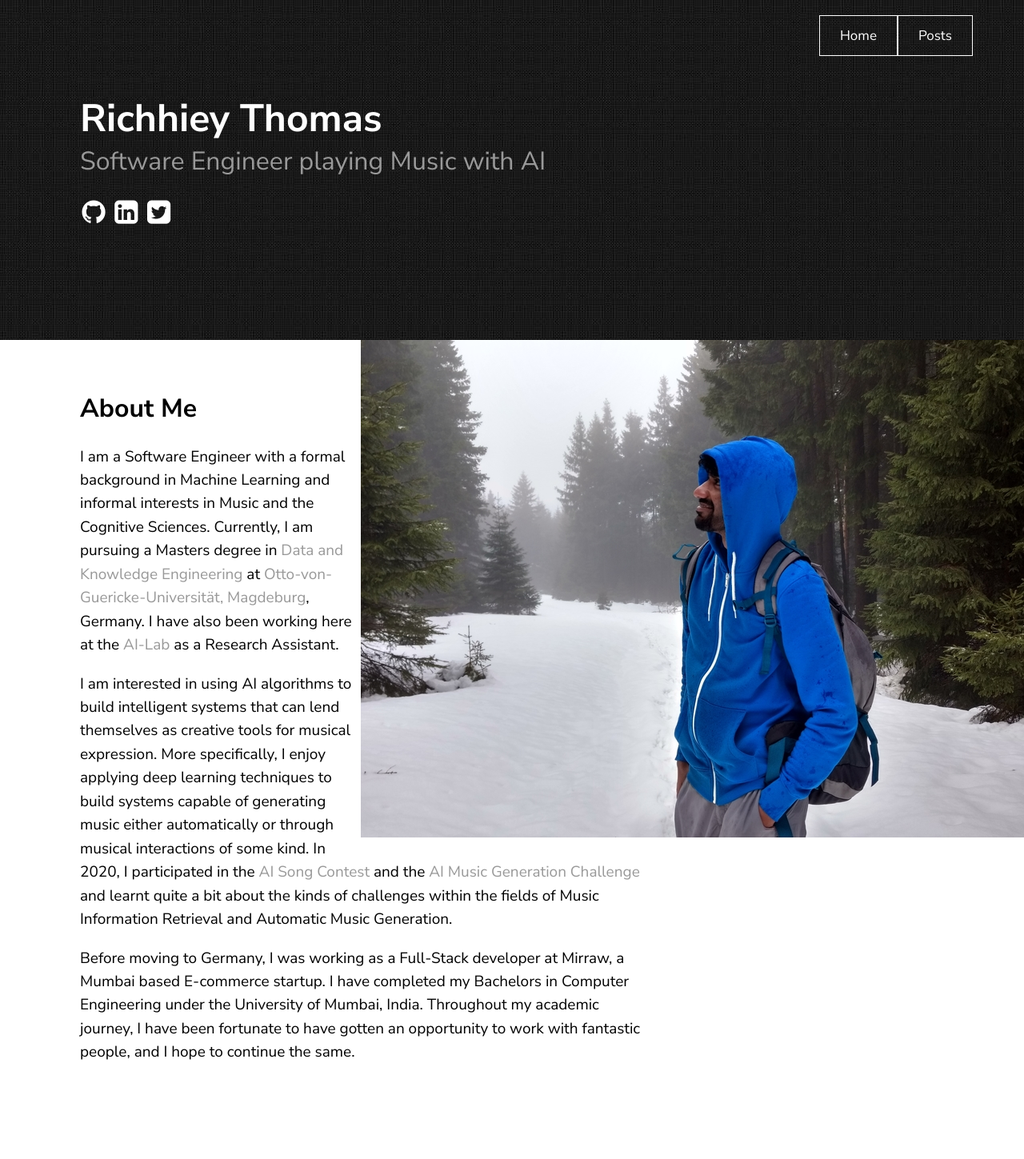
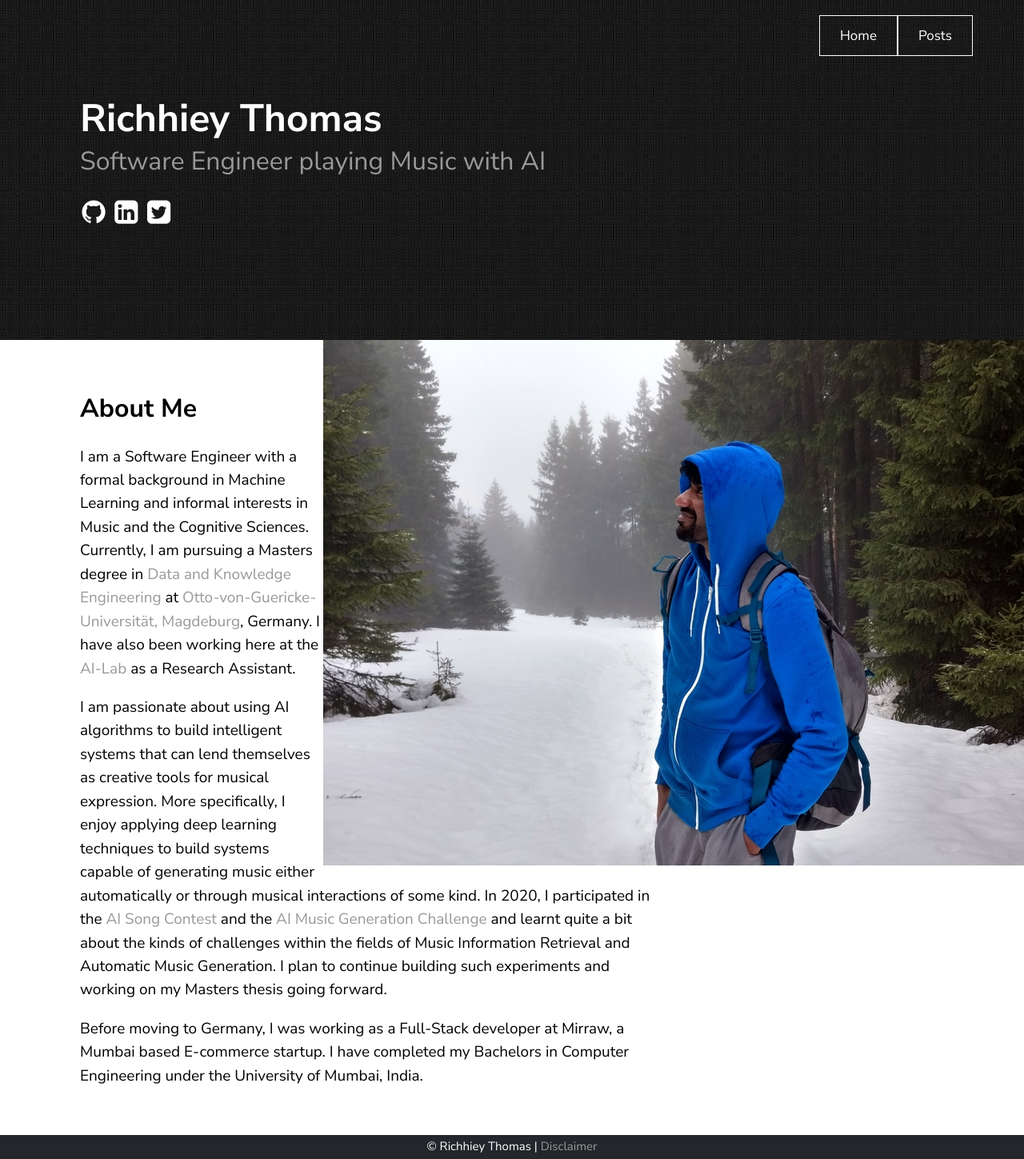
Before and after one commit to richhiey/richhiey.github.io, a Jekyll site: the page built from index.md, in a window 1280 px wide. Shown: the whole page at 80% size. Built offline with Jekyll 4.4.1, drawn with Linux system fonts in a browser that asks for light colours; before the commit the page ends 1350 px from its top, so only the background shows below that.

Commit message:
Content changes for About Me page

```diff
--- a/_includes/footer.html
+++ b/_includes/footer.html
@@ -1,35 +1,6 @@
-{%- if site.texture.analytics_id -%}
-<script async src="https://www.googletagmanager.com/gtag/js?id={{ site.texture.analytics_id }}"></script>
-<script>
-	window.dataLayer = window.dataLayer || [];
-	function gtag() { dataLayer.push(arguments); }
-	gtag('js', new Date());
-
-	gtag('config', '{{ site.texture.analytics_id }}');
-</script>
-{%- endif -%}
-
-{%- if site.texture.showPicker -%}
-<div id="texture-picker">
-	<div style="display:flex;justify-content: space-between">
-		<p>Select Texture</p>
-		<p><a id="hidePicker" href="#">Hide</a></p>
-	</div>
-	<div class="texture-colors">
-		<div id="black"></div>
-		<div id="blue"></div>
-		<div id="red"></div>
-		<div id="purple"></div>
-		<div id="green"></div>
-	</div>
-	<p class="info">You can use the <b>showPicker</b> property in _config.yml to hide this picker permanently.</p>
-	<p class="info">You can use the <b>texture</b> property in _config.yml to apply a texture permanently.</p>
+<div style="bottom:0 !important;width: 100%;padding-top:40px">
+	<p style="text-align:center;background-color:#23262b;color:white;margin:0px;font-size:15px;">
+		&#169; Richhiey Thomas |
+		<a href="https://www.disclaimer.de/disclaimer.htm">Disclaimer</a>
+	</p>
 </div>
-<script src="{{ "/assets/js/picker.js" | relative_url }}"></script>
-{%- endif -%}
-
-{%- if site.texture.useMathJax -%}
-<script type="text/javascript"
-  src="https://cdnjs.cloudflare.com/ajax/libs/mathjax/2.7.1/MathJax.js?config=TeX-AMS-MML_HTMLorMML">
-</script>
-{%- endif -%}
--- a/index.md
+++ b/index.md
@@ -2,8 +2,8 @@
 layout: home_page
 ---
 
-I am a Software Engineer with a formal background in Machine Learning and informal interests in Music and the Cognitive Sciences. Currently, I am pursuing a Masters degree in [Data and Knowledge Engineering]("https://www.inf.ovgu.de/inf/en/Study/Before+you+start+studies/Study+courses/Master+courses/Data+and+Knowledge+Engineering-p-426.html") at [Otto-von-Guericke-Universität, Magdeburg]("https://www.ovgu.de/"), Germany. I have also been working here at the [AI-Lab]("https://ai.ovgu.de/") as a Research Assistant.
+I am a Software Engineer with a formal background in Machine Learning and informal interests in Music and the Cognitive Sciences. Currently, I am pursuing a Masters degree in [Data and Knowledge Engineering]() at [Otto-von-Guericke-Universität, Magdeburg](), Germany. I have also been working here at the [AI-Lab]() as a Research Assistant.
 
-I am interested in using AI algorithms to build intelligent systems that can lend themselves as creative tools for musical expression. More specifically, I enjoy applying deep learning techniques to build systems capable of generating music either automatically or through musical interactions of some kind. In 2020, I participated in the [AI Song Contest]() and the [AI Music Generation Challenge]() and learnt quite a bit about the kinds of challenges within the fields of Music Information Retrieval and Automatic Music Generation.
+I am passionate about using AI algorithms to build intelligent systems that can lend themselves as creative tools for musical expression. More specifically, I enjoy applying deep learning techniques to build systems capable of generating music either automatically or through musical interactions of some kind. In 2020, I participated in the [AI Song Contest]() and the [AI Music Generation Challenge]() and learnt quite a bit about the kinds of challenges within the fields of Music Information Retrieval and Automatic Music Generation. I plan to continue building such experiments and working on my Masters thesis going forward.
 
-Before moving to Germany, I was working as a Full-Stack developer at Mirraw, a Mumbai based E-commerce startup. I have completed my Bachelors in Computer Engineering under the University of Mumbai, India. Throughout my academic journey, I have been fortunate to have gotten an opportunity to work with fantastic people, and I hope to continue the same.
+Before moving to Germany, I was working as a Full-Stack developer at Mirraw, a Mumbai based E-commerce startup. I have completed my Bachelors in Computer Engineering under the University of Mumbai, India.
```
Also changed, not shown: assets/images/home/home_image.jpg.
